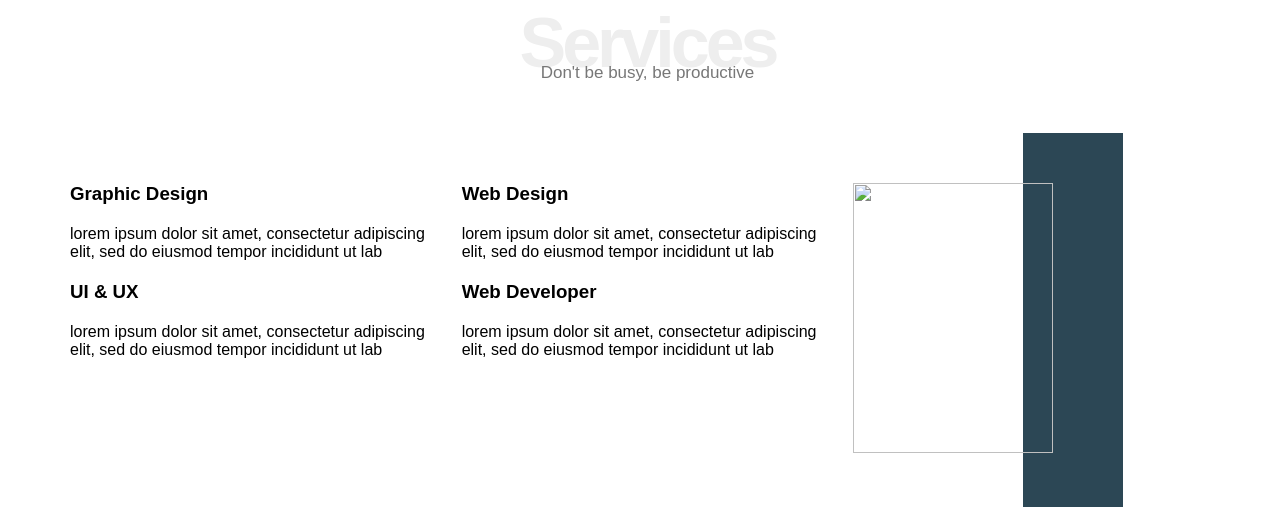
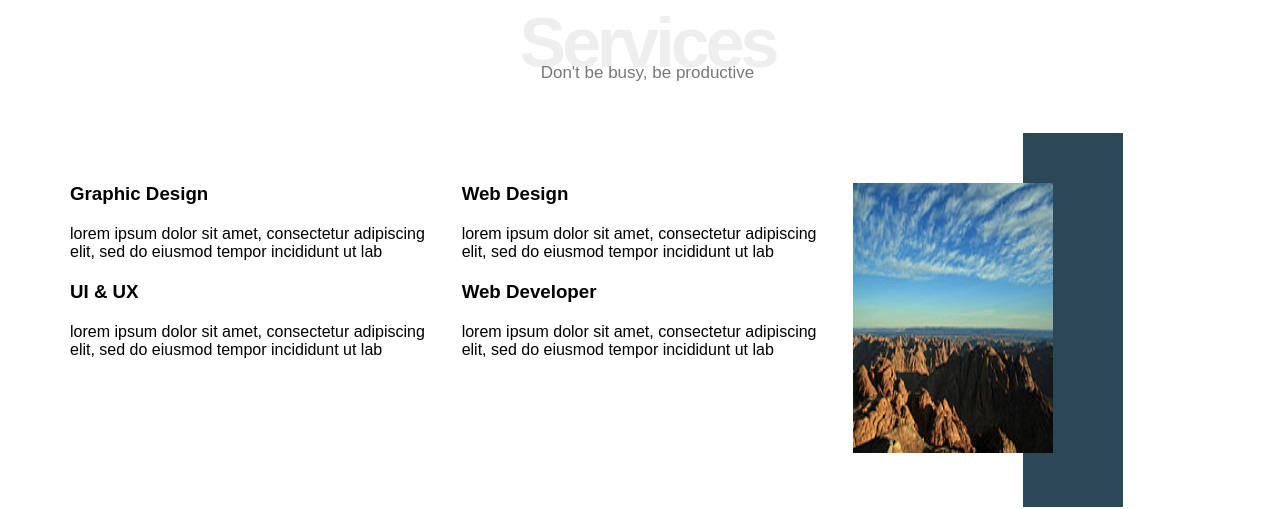
Before and after one commit to mohamed4365/Template1, a plain HTML site: page index.html in a window 1280 px wide. Shown: the part 1252-1761 px from the top of the page. Drawn offline with Linux system fonts and the light colour scheme.

Commit message:
Update index.html

```diff
--- a/index.html
+++ b/index.html
@@ -86,7 +86,7 @@
       </div>
       <div class="icon">
        <div class="image">
-        <img src="services.jpg" alt="">
+        <img src="/220px-Mont_sinai2.jpg" alt="">
        </div>
       </div>
       </div>
```
